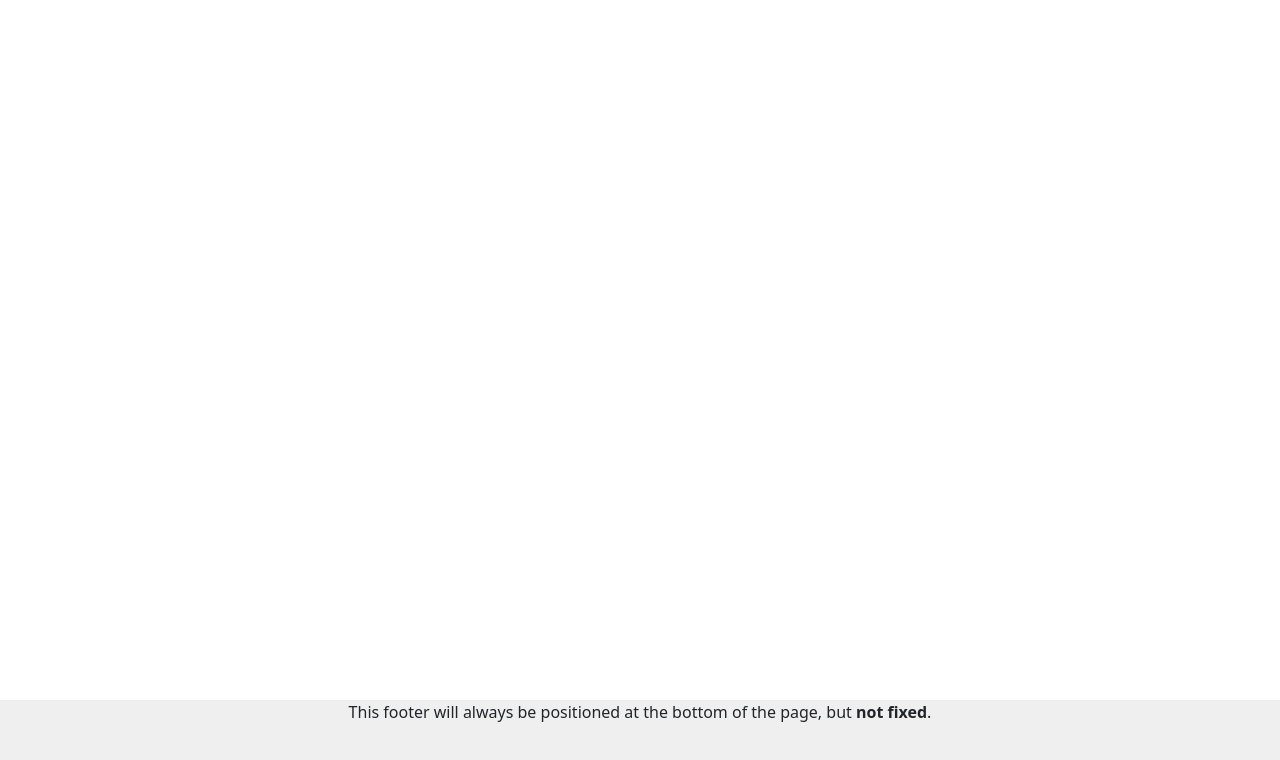
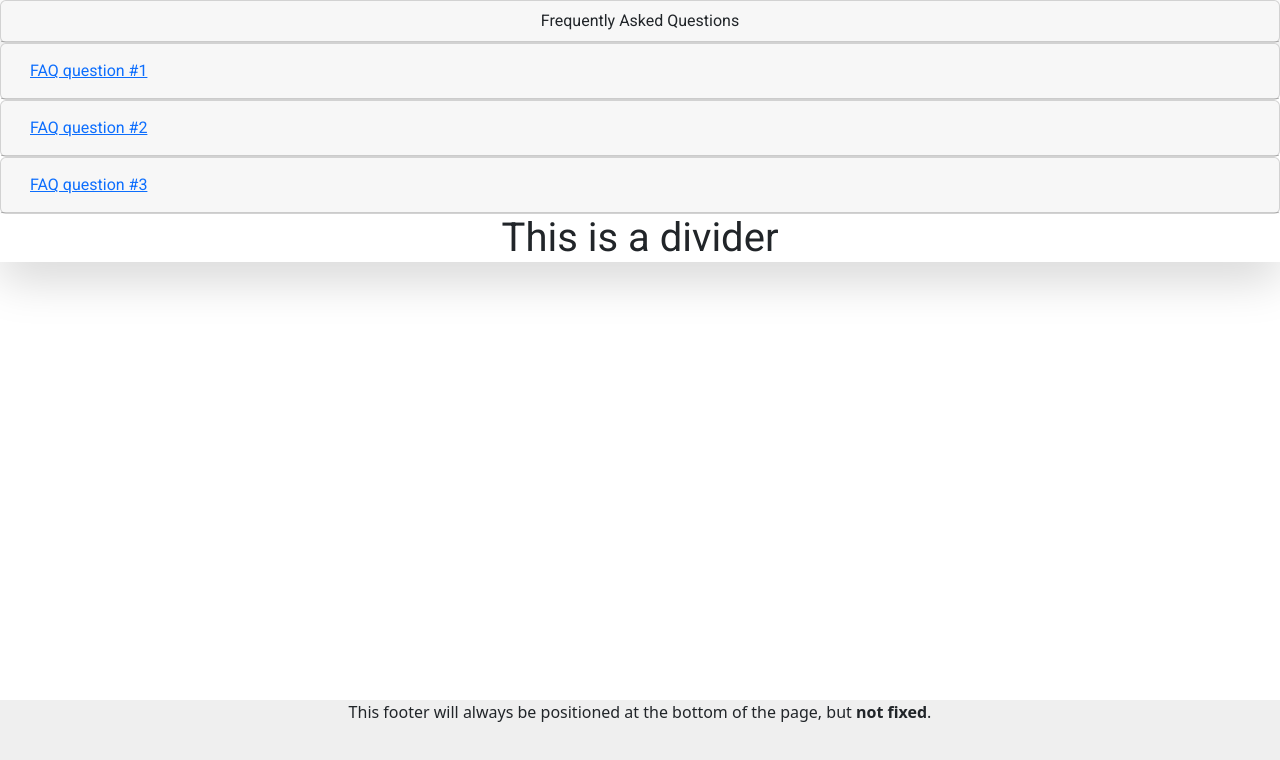
Before and after one commit to HaibunisCool/Revvit_Front_End, an Angular app in the folder Revvit/: page /faqs in a window 1280 px wide. Before the commit this address led to /. Shown: the top 760 px of the page. Built offline with nearby package versions, Linux system fonts and the light colour scheme.

Commit message:
started faq page

```diff
--- a/Revvit/src/app/app-routing.module.ts
+++ b/Revvit/src/app/app-routing.module.ts
@@ -1,11 +1,16 @@
 import { NgModule } from '@angular/core';
 import { RouterModule, Routes } from '@angular/router';
 import { LandingPageModule } from './landing-page/landing-page.module';
+import { FaqPageComponent } from './landing-page/pages/faq-page/faq-page.component';
 import { LandingPageComponent } from './landing-page/pages/landing-page/landing-page.component';
 
 const routes: Routes = [{
   path: '',
   component: LandingPageComponent
+},
+{
+  path: 'faqs',
+  component: FaqPageComponent
 }];
 
 @NgModule({
--- a/Revvit/src/app/app.module.ts
+++ b/Revvit/src/app/app.module.ts
@@ -4,9 +4,10 @@ import { BrowserModule } from '@angular/platform-browser';
 import { AppRoutingModule } from './app-routing.module';
 import { AppComponent } from './app.component';
 
+
 @NgModule({
   declarations: [
-    AppComponent
+    AppComponent,
   ],
   imports: [
     BrowserModule,
--- a/Revvit/src/app/landing-page/landing-page.module.ts
+++ b/Revvit/src/app/landing-page/landing-page.module.ts
@@ -2,13 +2,14 @@ import { NgModule } from '@angular/core';
 import { CommonModule } from '@angular/common';
 import { LandingPageComponent } from './pages/landing-page/landing-page.component';
 import { LandingNavComponent } from './landing-nav/landing-nav.component';
-
+import { FaqPageComponent } from './pages/faq-page/faq-page.component';
 
 
 @NgModule({
   declarations: [
     LandingPageComponent,
-    LandingNavComponent
+    LandingNavComponent,
+    FaqPageComponent
   ],
   imports: [
     CommonModule
--- /dev/null
+++ b/Revvit/src/app/landing-page/pages/faq-page/faq-page.component.html
@@ -0,0 +1,65 @@
+
+
+<app-landing-nav></app-landing-nav>
+
+
+<body>
+  <div>
+    <div class="card shadow-lg">
+        <div class="card-header text-center">
+            Frequently Asked Questions
+        </div>
+    </div>
+  </div>
+
+  <div id="accordion">
+    <div class="card">
+      <div class="card-header" id="headingOne">
+        <h5 class="mb-0">
+          <button class="btn btn-link" data-bs-toggle="collapse"
+          data-bs-target="#collapseOne" aria-expanded="true" aria-controls="collapseOne">
+            FAQ question #1
+          </button>
+        </h5>
+      </div>
+
+      <div id="collapseOne" class="accordian-collapse collapse" aria-labelledby="headingOne" data-parent="#accordion">
+        <div class="card-body">
+          Anim pariatur cliche reprehenderit, enim eiusmod high life accusamus terry richardson ad squid. 3 wolf moon officia aute, non cupidatat skateboard dolor brunch. Food truck quinoa nesciunt laborum eiusmod. Brunch 3 wolf moon tempor, sunt aliqua put a bird on it squid single-origin coffee nulla assumenda shoreditch et. Nihil anim keffiyeh helvetica, craft beer labore wes anderson cred nesciunt sapiente ea proident. Ad vegan excepteur butcher vice lomo. Leggings occaecat craft beer farm-to-table, raw denim aesthetic synth nesciunt you probably haven't heard of them accusamus labore sustainable VHS.
+        </div>
+      </div>
+    </div>
+    <div class="card">
+      <div class="card-header" id="headingTwo">
+        <h5 class="mb-0">
+          <button class="btn btn-link collapsed" data-bs-toggle="collapse" data-bs-target="#collapseTwo" aria-expanded="false" aria-controls="collapseTwo">
+            FAQ question #2
+          </button>
+        </h5>
+      </div>
+      <div id="collapseTwo" class="accordian-collapse collapse" aria-labelledby="headingTwo" data-parent="#accordion">
+        <div class="card-body">
+          Anim pariatur cliche reprehenderit, enim eiusmod high life accusamus terry richardson ad squid. 3 wolf moon officia aute, non cupidatat skateboard dolor brunch. Food truck quinoa nesciunt laborum eiusmod. Brunch 3 wolf moon tempor, sunt aliqua put a bird on it squid single-origin coffee nulla assumenda shoreditch et. Nihil anim keffiyeh helvetica, craft beer labore wes anderson cred nesciunt sapiente ea proident. Ad vegan excepteur butcher vice lomo. Leggings occaecat craft beer farm-to-table, raw denim aesthetic synth nesciunt you probably haven't heard of them accusamus labore sustainable VHS.
+        </div>
+      </div>
+    </div>
+    <div class="card">
+      <div class="card-header" id="headingThree">
+        <h5 class="mb-0">
+          <button class="btn btn-link collapsed" data-bs-toggle="collapse" data-bs-target="#collapseThree" aria-expanded="false" aria-controls="collapseThree">
+            FAQ question #3
+          </button>
+        </h5>
+      </div>
+      <div id="collapseThree" class="accordian-collapse collapse" aria-labelledby="headingThree" data-parent="#accordion">
+        <div class="card-body">
+          Anim pariatur cliche reprehenderit, enim eiusmod high life accusamus terry richardson ad squid. 3 wolf moon officia aute, non cupidatat skateboard dolor brunch. Food truck quinoa nesciunt laborum eiusmod. Brunch 3 wolf moon tempor, sunt aliqua put a bird on it squid single-origin coffee nulla assumenda shoreditch et. Nihil anim keffiyeh helvetica, craft beer labore wes anderson cred nesciunt sapiente ea proident. Ad vegan excepteur butcher vice lomo. Leggings occaecat craft beer farm-to-table, raw denim aesthetic synth nesciunt you probably haven't heard of them accusamus labore sustainable VHS.
+        </div>
+      </div>
+    </div>
+  </div>
+
+  <div class="divider shadow-lg">
+    <h1 class="text-center">This is a divider</h1>
+  </div>
+</body>
--- /dev/null
+++ b/Revvit/src/app/landing-page/pages/faq-page/faq-page.component.scss
@@ -0,0 +1,37 @@
+/* Frequently Asked Questions - button */
+@import url('https://fonts.googleapis.com/css2?family=Roboto:ital,wght@0,100;0,300;0,400;1,100;1,300&display=swap');
+*{
+    font-family: Roboto;
+}
+$main-color: linear-gradient(0deg, #F84343, #F84343),#F53A3A;
+
+
+.faq{position: absolute;
+width: 1211px;
+height: 174px;
+left: 118px;
+top: 33px;
+
+font-family: 'Inter';
+font-style: normal;
+font-weight: 400;
+font-size: 96px;
+line-height: 100.02%;
+/* or 96px */
+
+text-align: center;
+}
+
+.titlecard{
+    box-sizing: border-box;
+
+position: absolute;
+width: 1440px;
+height: 241px;
+left: 0px;
+top: 0px;
+
+background: #FFFFFF;
+border: 1px solid #000000;
+box-shadow: 0px 4px 4px rgba(0, 0, 0, 0.25);
+}
--- /dev/null
+++ b/Revvit/src/app/landing-page/pages/faq-page/faq-page.component.ts
@@ -0,0 +1,15 @@
+import { Component, OnInit } from '@angular/core';
+
+@Component({
+  selector: 'app-faq-page',
+  templateUrl: './faq-page.component.html',
+  styleUrls: ['./faq-page.component.scss']
+})
+export class FaqPageComponent implements OnInit {
+
+  constructor() { }
+
+  ngOnInit(): void {
+  }
+
+}
```
Also changed, not shown: 2 other files (tests, documents, lock files or other folders).
